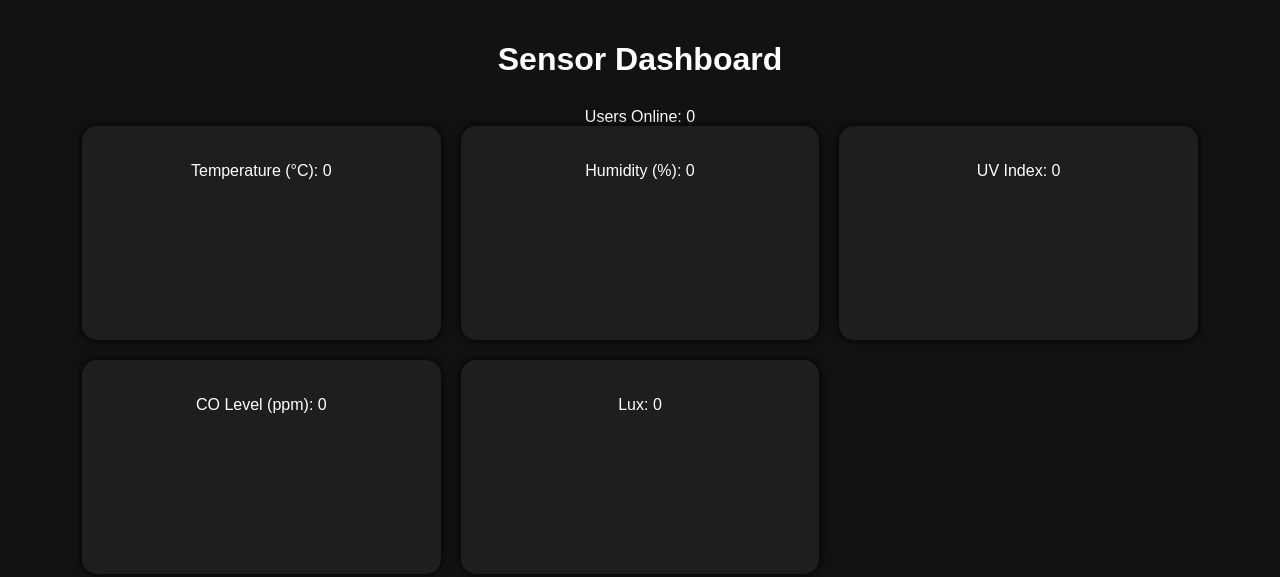
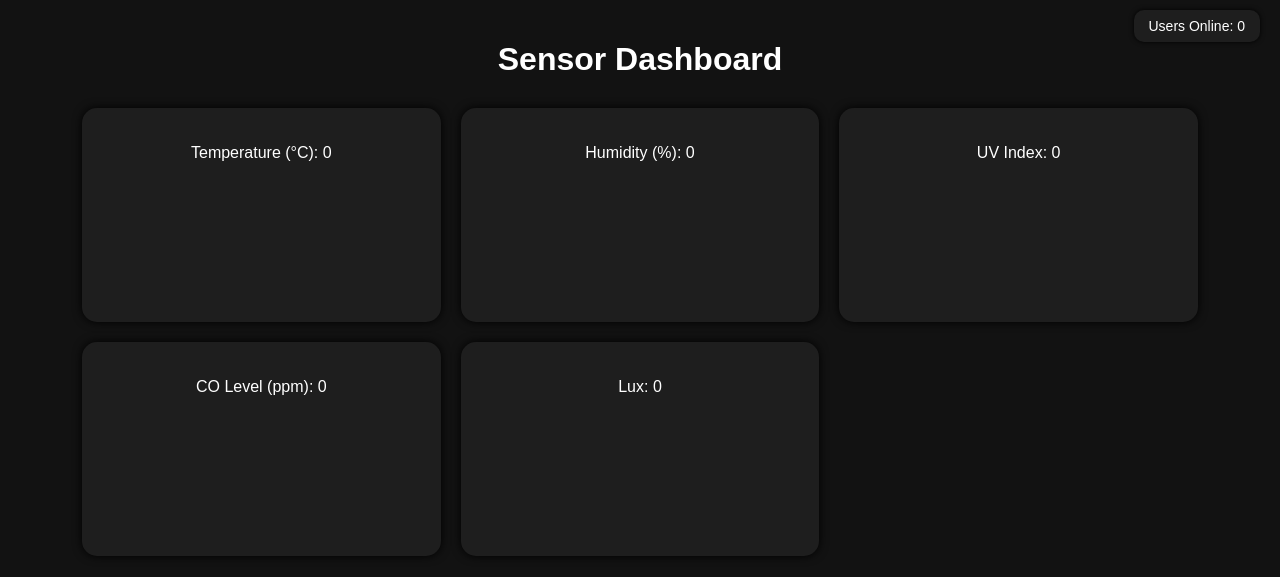
Before and after one commit to Mathpac260303/projeto_micro, a website: page public/index.html in a window 1280 px wide. Drawn offline with Linux system fonts and the light colour scheme; no server answers.

Commit message:
Update styles.css

```diff
--- a/public/styles.css
+++ b/public/styles.css
@@ -9,6 +9,17 @@ body {
 
 h1 {
     margin-bottom: 30px;
+}
+
+#users-box {
+    position: fixed;
+    top: 10px;
+    right: 20px;
+    background: #1e1e1e;
+    padding: 8px 15px;
+    border-radius: 10px;
+    box-shadow: 0 0 5px black;
+    font-size: 14px;
 }
 
 .grid {
@@ -25,8 +36,3 @@ h1 {
     border-radius: 15px;
     box-shadow: 0 0 10px #000;
 }
-
-.value {
-    font-size: 2.5em;
-    margin: 10px 0 20px 0;
-}
```
